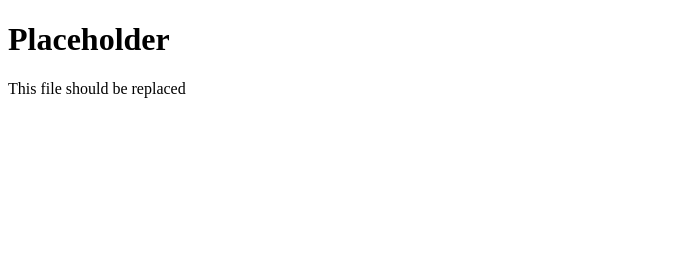
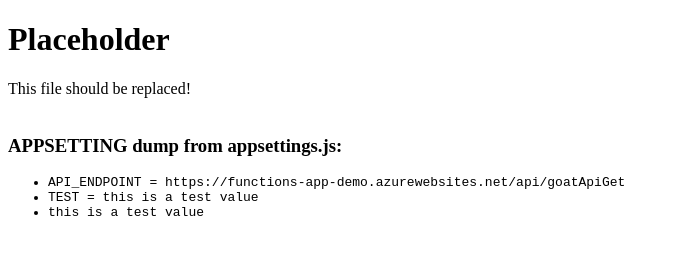
Before and after one commit to benc-uk/angular-server-azure, a website: page index.html in a window 1280 px wide. Shown: the whole page, without its empty margins (0-676 px from the left). Drawn offline with Linux system fonts and the light colour scheme.

Commit message:
Changed to appsettings rather than env

```diff
--- /dev/null
+++ b/appsettings.js
@@ -0,0 +1,3 @@
+_APPSETTINGS = {};
+_APPSETTINGS.API_ENDPOINT = "https://functions-app-demo.azurewebsites.net/api/goatApiGet";
+_APPSETTINGS.TEST = "this is a test value";
--- a/index.html
+++ b/index.html
@@ -2,10 +2,21 @@
 <html lang="en">
 <head>
   <title>Placeholder</title>
-  <script type="text/javascript" src="env.js"></script>
+  <script type="text/javascript" src="appsettings.js"></script>
 </head>
 <body>
   <h1>Placeholder</h1>
-  This file should be replaced
+  This file should be replaced!<br/><br/>
+  <h3>APPSETTING dump from appsettings.js:</h3>
+
+  <ul id="vars" style="font-family: monospace">
+  </ul>
+  <script>
+    for (var envvar in _APPSETTINGS) {
+      document.getElementById('vars').innerHTML += `<li>${envvar} = ${_APPSETTINGS[envvar]}</li>`;
+    }
+    document.getElementById('vars').innerHTML += "<li>"+_APPSETTINGS.TEST+"</li>";
+  </script>
+
 </body>
 </html>
```
Also changed, not shown: server.js (+5 -4 lines), README.md.
